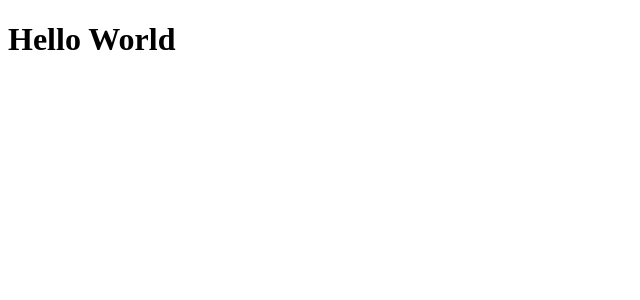
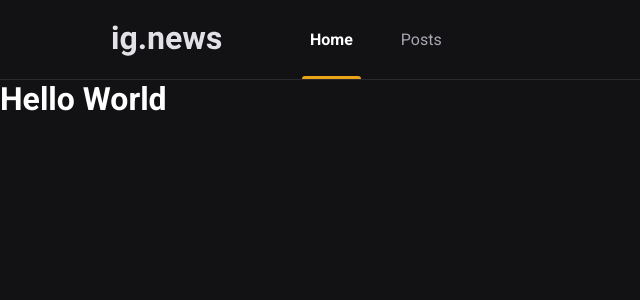
Before and after one commit to lgmaster/ignews-with-nextjs, a Next.js app: page / in a window 1280 px wide. Shown: the top 300 px of the page, without its empty margins (0-640 px from the left). Built offline with nearby package versions, Linux system fonts and the light colour scheme.

Commit message:
created header component

```diff
--- /dev/null
+++ b/src/components/Header/index.tsx
@@ -0,0 +1,15 @@
+import styles from './styles.module.scss'
+
+export function Header() {
+  return (
+    <header className={styles.headerContainer}>
+      <div className={styles.headerContent}>
+        <img src="/images/logo.svg" alt="ig.news" />
+        <nav>
+          <a href="" className={styles.active}>Home</a>
+          <a href="">Posts</a>
+        </nav>
+      </div>
+    </header>
+  )
+}
--- /dev/null
+++ b/src/components/Header/styles.module.scss
@@ -0,0 +1,54 @@
+.headerContainer {
+  height: 5rem;
+  border-bottom: 1px solid var(--gray-800);
+}
+
+.headerContent {
+  max-width: 1120px;
+  height: 5rem;
+  margin: 0 auto;
+  padding: 0 2rem;
+
+  display: flex;
+  align-items: center;
+
+  nav {
+    margin-left: 5rem;
+    height: 5rem;
+
+    a {
+      display: inline-block;
+      position: relative;
+      padding: 0 0.5rem;
+      height: 5rem;
+      line-height: 5rem;
+      color: var(--gray-300);
+
+      transition: color 0.2s;
+
+      &+a {
+        margin-left: 2rem;
+      }
+
+      &:hover {
+        color: var(--white);
+      }
+
+      &.active {
+        color: var(--white);
+        font-weight: bold;
+      }
+
+      &.active::after {
+        content: '';
+        height: 3px;
+        border-radius: 3px 3px 0 0;
+        width: 100%;
+        position: absolute;
+        bottom: 1px;
+        left: 0;
+        background: var(--yellow-500);
+      }
+    }
+  }
+}
--- a/src/pages/_app.tsx
+++ b/src/pages/_app.tsx
@@ -1,7 +1,15 @@
 import { AppProps } from 'next/app'
+import { Header } from '../components/Header';
+
+import '../styles/global.scss';
 
 function MyApp({ Component, pageProps }: AppProps) {
-  return <Component {...pageProps} />
+  return (
+    <>
+      <Header />
+      <Component {...pageProps} />
+    </>
+  )
 }
 
 export default MyApp
```
